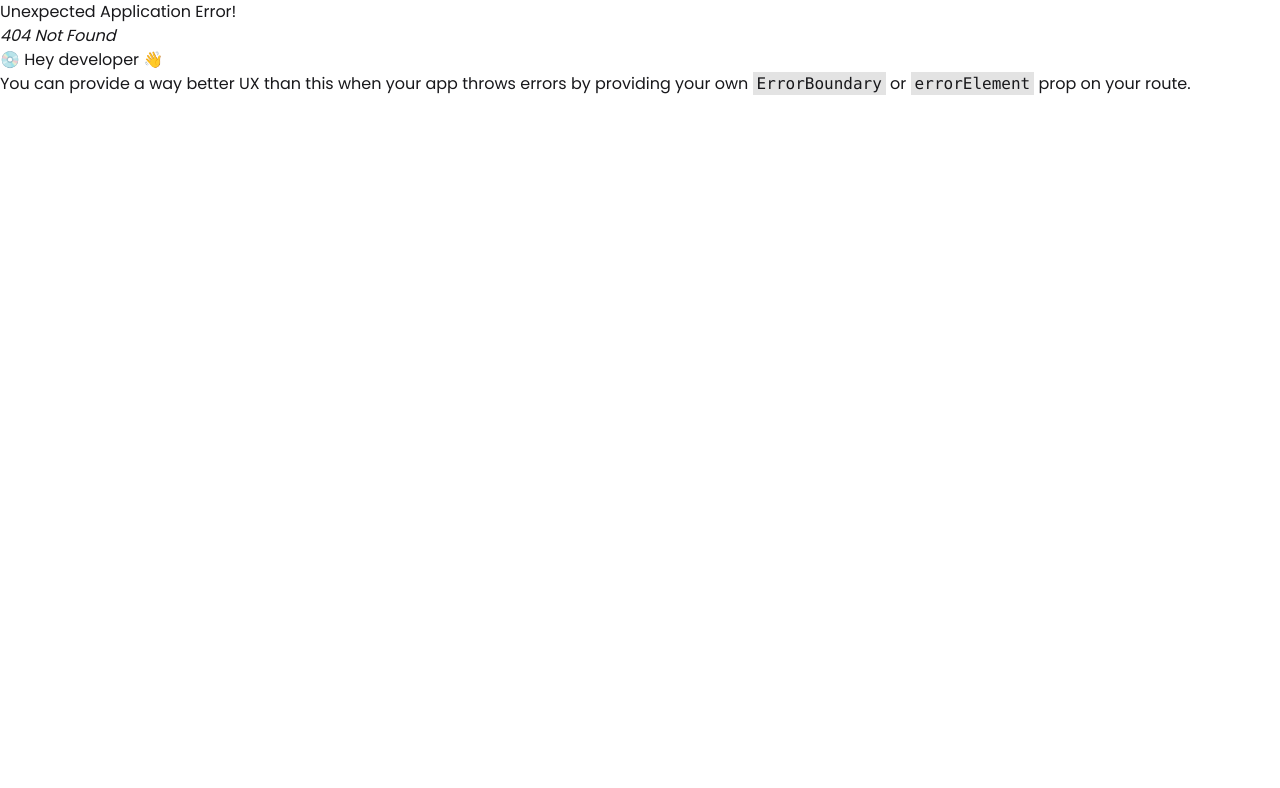
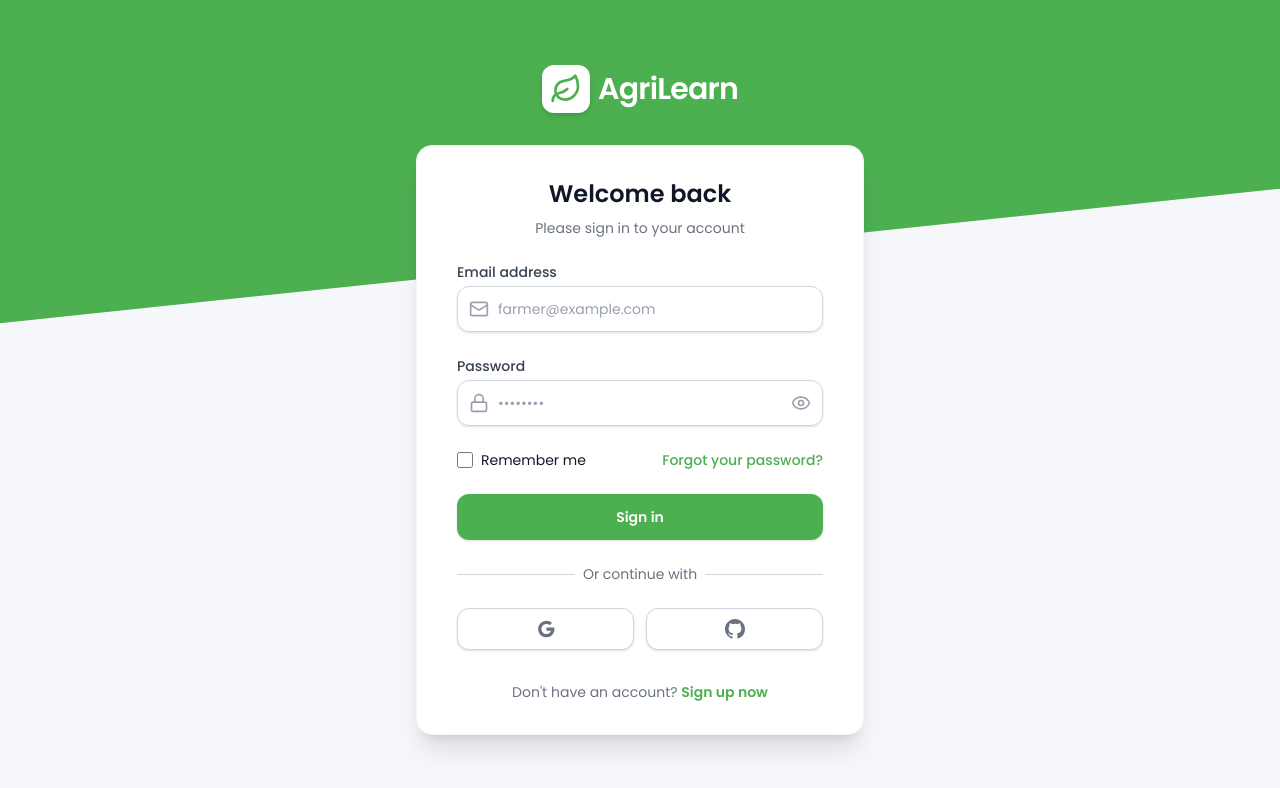
Before and after one commit to bayjidmia/Agrilearn-Platform-Clientside, a React (Vite) app: page /login in a window 1280 px wide. Before the commit this address had no page. Shown: the top 788 px of the page. Built offline with nearby package versions, Linux system fonts and the light colour scheme.

Commit message:
added Login feature

```diff
--- a/src/app/router.jsx
+++ b/src/app/router.jsx
@@ -1,6 +1,7 @@
 import { createBrowserRouter } from "react-router";
 import Root from "../layouts/Root";
 import Home from "../pages/Home/Home";
+import { Login } from "../features/auth/Login";
 
 export const router = createBrowserRouter([
   {
@@ -11,6 +12,10 @@ export const router = createBrowserRouter([
         index: true,
         Component: Home,
       },
+      {
+        path: "login",
+        Component: Login,
+      },
     ],
   },
 ]);
--- a/src/components/shred/Navbar.jsx
+++ b/src/components/shred/Navbar.jsx
@@ -3,6 +3,7 @@ import { GiSprout } from "react-icons/gi";
 import { IoIosArrowRoundForward } from "react-icons/io";
 import { PiLockKeyOpenBold } from "react-icons/pi";
 import { HiMenu, HiX } from "react-icons/hi";
+import { Link } from "react-router";
 
 const Navbar = () => {
   const [isOpen, setIsOpen] = useState(false);
@@ -37,10 +38,13 @@ const Navbar = () => {
 
           {/* CTA Button (Desktop) */}
           <div className="hidden lg:flex">
-            <button className="bg-[#3D7A41] text-white px-6 py-2.5 rounded-full flex items-center gap-2 text-lg font-medium hover:bg-[#346636] transition-colors">
+            <Link
+              to="/login"
+              className="bg-[#3D7A41] text-white px-6 py-2.5 rounded-full flex items-center gap-2 text-lg font-medium hover:bg-[#346636] transition-colors"
+            >
               <PiLockKeyOpenBold />
               Login
-            </button>
+            </Link>
           </div>
 
           {/* Mobile Hamburger */}
--- /dev/null
+++ b/src/features/auth/Login.jsx
@@ -0,0 +1,180 @@
+import { Link } from "react-router";
+import { Leaf, Mail, Lock, Eye, EyeOff } from "lucide-react";
+import { useState } from "react";
+
+export function Login() {
+  const [showPassword, setShowPassword] = useState(false);
+
+  return (
+    <div className="min-h-screen bg-[#F5F7FA] flex flex-col justify-center py-12 sm:px-6 lg:px-8 relative overflow-hidden">
+      {/* Background decorative elements */}
+      <div className="absolute top-0 left-0 w-full h-96 bg-[#4CAF50] transform -skew-y-6 -translate-y-32 z-0"></div>
+
+      <div className="sm:mx-auto sm:w-full sm:max-w-md relative z-10">
+        <Link to="/" className="flex items-center justify-center gap-2 mb-8">
+          <div className="w-12 h-12 bg-white rounded-xl shadow-md flex items-center justify-center text-[#4CAF50]">
+            <Leaf className="w-8 h-8" />
+          </div>
+          <span className="font-bold text-3xl text-white font-poppins tracking-tight">
+            AgriLearn
+          </span>
+        </Link>
+      </div>
+
+      <div className="sm:mx-auto sm:w-full sm:max-w-md relative z-10">
+        <div className="bg-white py-8 px-4 shadow-xl sm:rounded-2xl sm:px-10 border border-gray-100">
+          <div className="mb-6 text-center">
+            <h2 className="text-2xl font-bold text-gray-900 font-poppins">
+              Welcome back
+            </h2>
+            <p className="text-gray-500 mt-2 text-sm">
+              Please sign in to your account
+            </p>
+          </div>
+
+          <form className="space-y-6" action="#" method="POST">
+            <div>
+              <label
+                htmlFor="email"
+                className="block text-sm font-medium text-gray-700"
+              >
+                Email address
+              </label>
+              <div className="mt-1 relative">
+                <div className="absolute inset-y-0 left-0 pl-3 flex items-center pointer-events-none">
+                  <Mail className="h-5 w-5 text-gray-400" />
+                </div>
+                <input
+                  id="email"
+                  name="email"
+                  type="email"
+                  autoComplete="email"
+                  required
+                  className="appearance-none block w-full pl-10 pr-3 py-3 border border-gray-300 rounded-xl shadow-sm placeholder-gray-400 focus:outline-none focus:ring-[#4CAF50] focus:border-[#4CAF50] sm:text-sm transition-colors"
+                  placeholder="farmer@example.com"
+                />
+              </div>
+            </div>
+
+            <div>
+              <label
+                htmlFor="password"
+                className="block text-sm font-medium text-gray-700"
+              >
+                Password
+              </label>
+              <div className="mt-1 relative">
+                <div className="absolute inset-y-0 left-0 pl-3 flex items-center pointer-events-none">
+                  <Lock className="h-5 w-5 text-gray-400" />
+                </div>
+                <input
+                  id="password"
+                  name="password"
+                  type={showPassword ? "text" : "password"}
+                  autoComplete="current-password"
+                  required
+                  className="appearance-none block w-full pl-10 pr-10 py-3 border border-gray-300 rounded-xl shadow-sm placeholder-gray-400 focus:outline-none focus:ring-[#4CAF50] focus:border-[#4CAF50] sm:text-sm transition-colors"
+                  placeholder="••••••••"
+                />
+                <button
+                  type="button"
+                  className="absolute inset-y-0 right-0 pr-3 flex items-center text-gray-400 hover:text-gray-600"
+                  onClick={() => setShowPassword(!showPassword)}
+                >
+                  {showPassword ? (
+                    <EyeOff className="h-5 w-5" />
+                  ) : (
+                    <Eye className="h-5 w-5" />
+                  )}
+                </button>
+              </div>
+            </div>
+
+            <div className="flex items-center justify-between">
+              <div className="flex items-center">
+                <input
+                  id="remember-me"
+                  name="remember-me"
+                  type="checkbox"
+                  className="h-4 w-4 text-[#4CAF50] focus:ring-[#4CAF50] border-gray-300 rounded"
+                />
+                <label
+                  htmlFor="remember-me"
+                  className="ml-2 block text-sm text-gray-900"
+                >
+                  Remember me
+                </label>
+              </div>
+
+              <div className="text-sm">
+                <a
+                  href="#"
+                  className="font-medium text-[#4CAF50] hover:text-[#43a047]"
+                >
+                  Forgot your password?
+                </a>
+              </div>
+            </div>
+
+            <div>
+              <button
+                type="submit"
+                className="w-full flex justify-center py-3 px-4 border border-transparent rounded-xl shadow-sm text-sm font-bold text-white bg-[#4CAF50] hover:bg-[#43a047] focus:outline-none focus:ring-2 focus:ring-offset-2 focus:ring-[#4CAF50] transition-colors"
+              >
+                Sign in
+              </button>
+            </div>
+          </form>
+
+          <div className="mt-6">
+            <div className="relative">
+              <div className="absolute inset-0 flex items-center">
+                <div className="w-full border-t border-gray-300" />
+              </div>
+              <div className="relative flex justify-center text-sm">
+                <span className="px-2 bg-white text-gray-500">
+                  Or continue with
+                </span>
+              </div>
+            </div>
+
+            <div className="mt-6 grid grid-cols-2 gap-3">
+              <button className="w-full inline-flex justify-center py-2.5 px-4 border border-gray-300 rounded-xl shadow-sm bg-white text-sm font-medium text-gray-500 hover:bg-gray-50">
+                <svg
+                  className="w-5 h-5"
+                  viewBox="0 0 24 24"
+                  fill="currentColor"
+                >
+                  <path d="M12.545,10.239v3.821h5.445c-0.712,2.315-2.647,3.972-5.445,3.972c-3.332,0-6.033-2.701-6.033-6.032s2.701-6.032,6.033-6.032c1.498,0,2.866,0.549,3.921,1.453l2.814-2.814C17.503,2.988,15.139,2,12.545,2C7.021,2,2.543,6.477,2.543,12s4.478,10,10.002,10c8.396,0,10.249-7.85,9.426-11.748L12.545,10.239z" />
+                </svg>
+              </button>
+              <button className="w-full inline-flex justify-center py-2.5 px-4 border border-gray-300 rounded-xl shadow-sm bg-white text-sm font-medium text-gray-500 hover:bg-gray-50">
+                <svg
+                  className="w-5 h-5"
+                  fill="currentColor"
+                  viewBox="0 0 20 20"
+                >
+                  <path
+                    fillRule="evenodd"
+                    d="M10 0C4.477 0 0 4.484 0 10.017c0 4.425 2.865 8.18 6.839 9.504.5.092.682-.217.682-.483 0-.237-.008-.868-.013-1.703-2.782.605-3.369-1.343-3.369-1.343-.454-1.158-1.11-1.466-1.11-1.466-.908-.62.069-.608.069-.608 1.003.07 1.531 1.032 1.531 1.032.892 1.53 2.341 1.088 2.91.832.092-.647.35-1.088.636-1.338-2.22-.253-4.555-1.113-4.555-4.951 0-1.093.39-1.988 1.029-2.688-.103-.253-.446-1.272.098-2.65 0 0 .84-.27 2.75 1.026A9.564 9.564 0 0110 4.844c.85.004 1.705.115 2.504.337 1.909-1.296 2.747-1.027 2.747-1.027.546 1.379.203 2.398.1 2.651.64.7 1.028 1.595 1.028 2.688 0 3.848-2.339 4.695-4.566 4.942.359.31.678.921.678 1.856 0 1.338-.012 2.419-.012 2.747 0 .268.18.58.688.482A10.019 10.019 0 0020 10.017C20 4.484 15.522 0 10 0z"
+                    clipRule="evenodd"
+                  />
+                </svg>
+              </button>
+            </div>
+          </div>
+
+          <div className="mt-8 text-center text-sm">
+            <span className="text-gray-500">Don't have an account? </span>
+            <Link
+              to="/register"
+              className="font-bold text-primary hover:text-green-900"
+            >
+              Sign up now
+            </Link>
+          </div>
+        </div>
+      </div>
+    </div>
+  );
+}
--- a/src/layouts/Root.jsx
+++ b/src/layouts/Root.jsx
@@ -5,7 +5,6 @@ import { Outlet } from "react-router";
 const Root = () => {
   return (
     <div>
-      <Navbar></Navbar>
       <Outlet></Outlet>
     </div>
   );
```
